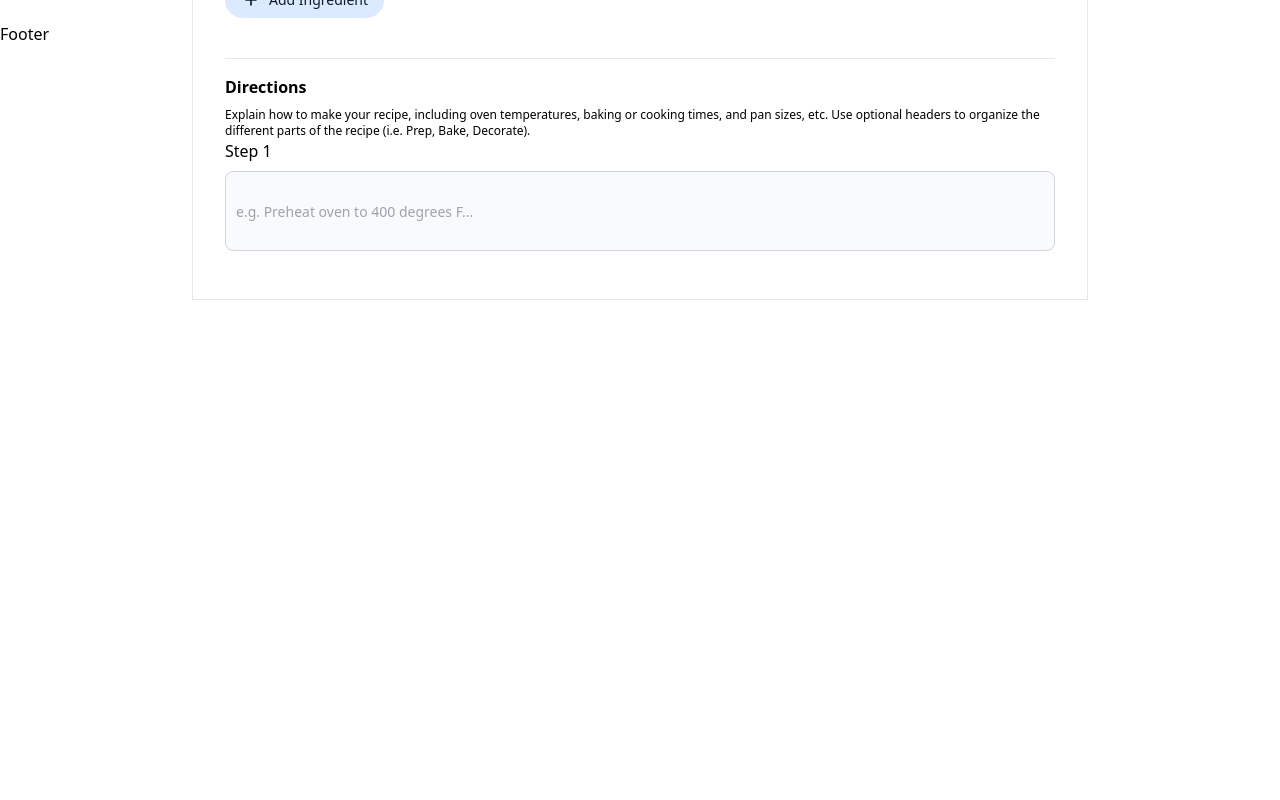
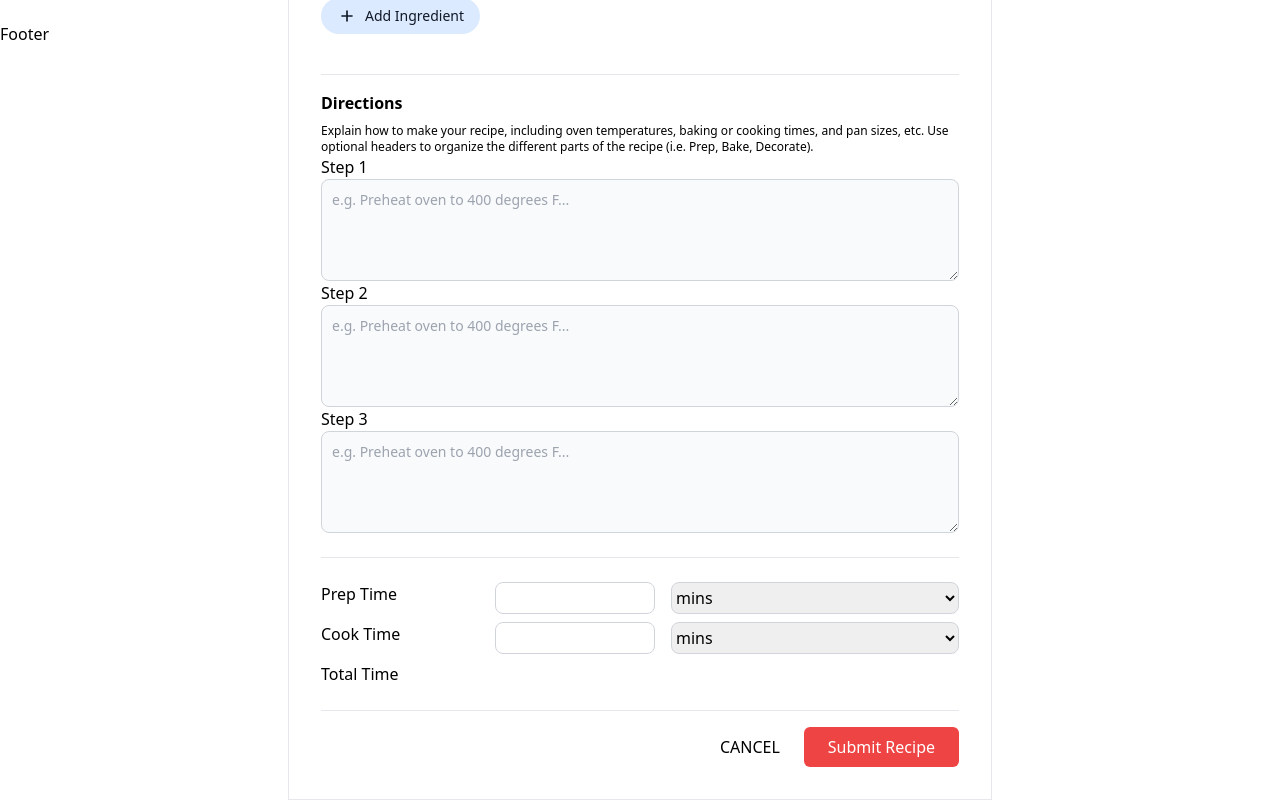
Before and after one commit to dannytszho/nextjs-13-recipes, a Next.js app: page /recipes/create-recipe in a window 1280 px wide. Shown: the part 754-1554 px from the top of the page. Before the commit the page ends 1054 px from the top, so only its background shows below. Built offline with nearby package versions, Linux system fonts and the light colour scheme.

Commit message:
Completed styling create recipe form

```diff
--- a/app/recipes/create-recipe/page.tsx
+++ b/app/recipes/create-recipe/page.tsx
@@ -1,7 +1,7 @@
 export default function CreateRecipePage() {
     return (
         <div className="max-w-2xl mr-2 bg-white p-16">
-            <form className="p-8 border justify-center top-52 md:left-48 left-6 right-6 md:right-48 absolute bg-white">
+            <form className="p-8 border justify-center top-52 md:left-48 lg:left-72 left-6 right-6 md:right-48 lg:right-72 absolute bg-white">
                 <div className="grid grid-cols-1 divide-y gap-6 w-full">
                     <div>
                         <h1 className="text-lg font-bold underline decoration-orange-400 decoration-8">
@@ -34,7 +34,7 @@ export default function CreateRecipePage() {
                         </label>
                         <select
                             id="post-cuisine-types"
-                            className="bg-blue-50 border border-gray-300 text-gray-900 sm:text-sm font-light rounded-lg focus:ring-blue-600 focus:border-blue-600 block w-full p-2.5 mb-6 mt-2"
+                            className="bg-gray-50 border border-gray-300 text-gray-900 sm:text-sm font-light rounded-lg block w-full p-2.5 mb-6 mt-2"
                         >
                             <option>American</option>
                             <option>Indian</option>
@@ -71,7 +71,7 @@ export default function CreateRecipePage() {
                         <div id="post-ingredients-inputs" className="mb-2">
                             <input
                                 type="text"
-                                className="bg-blue-50 border border-gray-300 text-gray-900 sm:text-sm font-light rounded-lg focus:ring-blue-600 focus:border-blue-600 block w-full p-2.5 mb-2"
+                                className="bg-gray-50 border border-gray-300 text-gray-900 sm:text-sm font-light rounded-lg focus:ring-blue-600 focus:border-blue-600 block w-full p-2.5 mb-2"
                                 placeholder="Ingredient 1"
                                 required
                             />
@@ -89,9 +89,9 @@ export default function CreateRecipePage() {
                                 xmlns="http://www.w3.org/2000/svg"
                             >
                                 <path
-                                    stroke-linecap="round"
-                                    stroke-linejoin="round"
-                                    stroke-width="2"
+                                    strokeLinecap="round"
+                                    strokeLinejoin="round"
+                                    strokeWidth="2"
                                     d="M12 6v6m0 0v6m0-6h6m-6 0H6"
                                 ></path>
                             </svg>
@@ -109,12 +109,64 @@ export default function CreateRecipePage() {
                             Decorate).
                         </p>
                         <label>Step 1</label>
-                        <input
-                            type="text"
-                            className="bg-gray-50 border h-20 border-gray-300 text-gray-900 text-sm rounded-lg block w-full p-2.5 mt-2 mb-4 align-top"
+                        <textarea
+                            rows={4}
+                            className="block p-2.5 w-full text-sm text-gray-900 bg-gray-50 rounded-lg border border-gray-300 focus:ring-blue-500 focus:border-blue-500"
                             placeholder="e.g. Preheat oven to 400 degrees F..."
                             required
-                        />
+                        ></textarea>
+                        <label>Step 2</label>
+                        <textarea
+                            rows={4}
+                            className="block p-2.5 w-full text-sm text-gray-900 bg-gray-50 rounded-lg border border-gray-300 focus:ring-blue-500 focus:border-blue-500"
+                            placeholder="e.g. Preheat oven to 400 degrees F..."
+                            required
+                        ></textarea>
+                        <label>Step 3</label>
+                        <textarea
+                            rows={4}
+                            className="block p-2.5 w-full text-sm text-gray-900 bg-gray-50 rounded-lg border border-gray-300 focus:ring-blue-500 focus:border-blue-500"
+                            placeholder="e.g. Preheat oven to 400 degrees F..."
+                            required
+                        ></textarea>
+                    </div>
+
+                    {/* Prep, Cook time */}
+                    <div className="pt-4">
+                        <div className="flex gap-4 my-2">
+                            <p className="grow">Prep Time</p>
+                            <input
+                                type="number"
+                                min="0"
+                                className="lg:w-40 md:w-28 w-16 h-8 bg-50 border border-gray-300 rounded-lg"
+                            />
+                            <select className="lg:w-72 md:w-48 w-24 h-8 border border-gray-300 rounded-lg">
+                                <option>mins</option>
+                                <option>hours</option>
+                                <option>days</option>
+                            </select>
+                        </div>
+                        <div className="flex gap-4 my-2">
+                            <p className="grow">Cook Time</p>
+                            <input
+                                type="number"
+                                min="0"
+                                className="lg:w-40 md:w-28 w-16 h-8 bg-50 border border-gray-300 rounded-lg"
+                            />
+                            <select className="lg:w-72 md:w-48 w-24 h-8 border border-gray-300 rounded-lg">
+                                <option>mins</option>
+                                <option>hours</option>
+                                <option>days</option>
+                            </select>
+                        </div>
+                        <p>Total Time</p>
+                    </div>
+                    {/* Submit buttons */}
+                    <div className="flex justify-end space-x-6 pt-4">
+                        <button>CANCEL</button>
+                        <button className="bg-red-500 text-white px-6 py-2 rounded-md">
+                            Submit Recipe
+                        </button>
                     </div>
                 </div>
             </form>
--- a/app/recipes/layout.tsx
+++ b/app/recipes/layout.tsx
@@ -13,6 +13,7 @@ export default function RecipesLayout({
                 <Image
                     className="w-full h-56 object-cover object-right-bottom"
                     src={DifferentCuisineImage}
+                    priority={true}
                     alt="Picture of different cuisine"
                 />
             </div>
```
Also changed, not shown: tailwind.config.js (indentation only).
